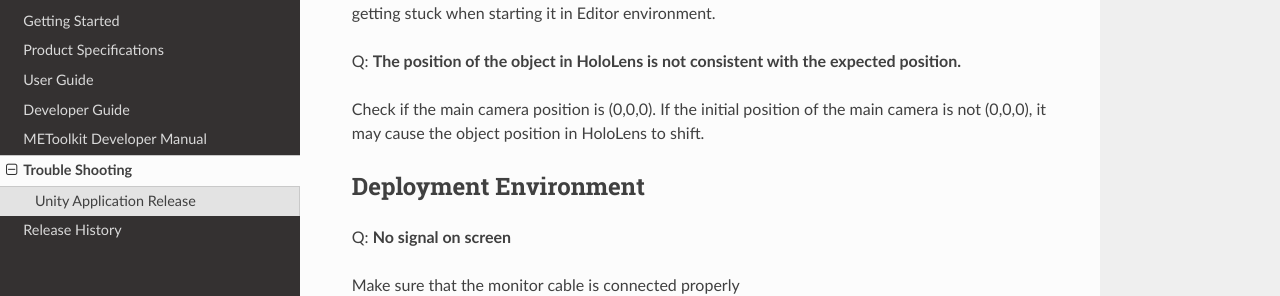
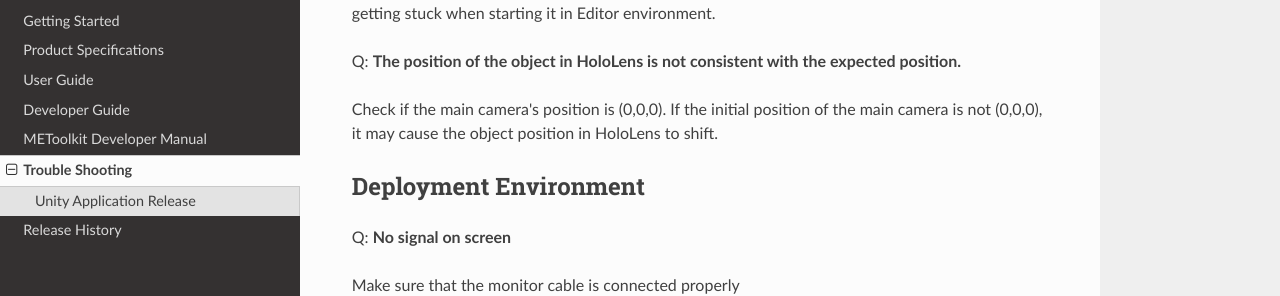
Before and after one commit to michael2008/ME-Live-Doc, an MkDocs documentation site: the page built from docs/trouble-shooting.md, in a window 1280 px wide and 900 px high, scrolled down 2997 px. Shown: the part 158-454 px from the top of the window. Built offline with MkDocs 1.6.1, drawn with Linux system fonts in a browser that asks for light colours; nearby versions of some CDN libraries; old or Windows-style settings are respelled for this version of MkDocs.

```diff
--- a/docs/trouble-shooting.md
+++ b/docs/trouble-shooting.md
@@ -93,7 +93,7 @@ if it's not in the **Developer Mode**, the project contains HoloLensInputModule
 
 Q: **The position of the object in HoloLens is not consistent with the expected position.**
 
-Check if the main camera position is (0,0,0). If the initial position of the main camera is not (0,0,0), it may cause the object position in HoloLens to shift.
+Check if the main camera's position is (0,0,0). If the initial position of the main camera is not (0,0,0), it may cause the object position in HoloLens to shift.
 
 ## Deployment Environment
 
```
